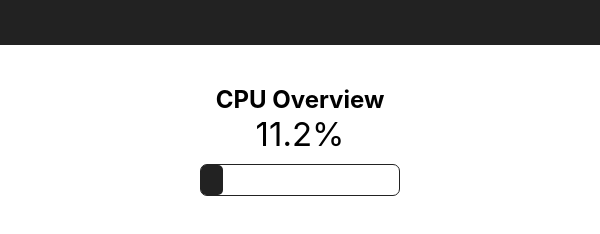
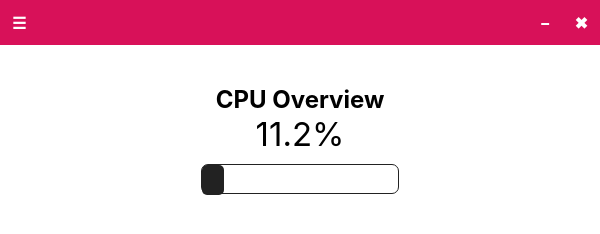
Before and after one commit to ihnatenkoo/Electron-CPU-Monitor, an Electron app: page src/index.html in a window 600 px wide. Drawn offline with Linux system fonts and the light colour scheme.

Commit message:
Create a custom frame, title bar

```diff
--- a/src/index.css
+++ b/src/index.css
@@ -1,17 +1,42 @@
 * {
 	margin: 0;
 	padding: 0;
+	box-sizing: border-box;
 }
 
 body {
+	-webkit-app-region: drag;
 	font-family: -apple-system, BlinkMacSystemFont, 'Segoe UI', Roboto, Helvetica,
 		Arial, sans-serif;
 }
 
 nav {
+	padding: 0 12px;
 	width: 100vw;
 	height: 45px;
-	background-color: #222;
+	display: flex;
+	justify-content: space-between;
+	align-items: center;
+	color: #fff;
+	font-weight: 700;
+	background-color: #d81159;
+}
+
+.right-nav {
+	display: flex;
+	align-items: flex-end;
+	gap: 24px;
+}
+
+.nav-link {
+	-webkit-app-region: no-drag;
+	cursor: pointer;
+	user-select: none;
+	transition: all 0.1s linear;
+}
+
+.nav-link:hover {
+	color: #222;
 }
 
 #title {
--- a/src/index.html
+++ b/src/index.html
@@ -4,9 +4,18 @@
 		<meta charset="UTF-8" />
 		<title>CPU Monitor</title>
 		<link rel="stylesheet" href="index.css" />
+		<script src="./renderer.js"></script>
 	</head>
 	<body>
-		<nav></nav>
+		<nav>
+			<div class="left-nav">
+				<div class="nav-link">&#x2630;</div>
+			</div>
+			<div class="right-nav">
+				<div class="nav-link" id="minimaze">&minus;</div>
+				<div class="nav-link" id="close-app">&#10006;</div>
+			</div>
+		</nav>
 		<section>
 			<h1 id="title">CPU Overview</h1>
 
--- a/src/index.js
+++ b/src/index.js
@@ -6,6 +6,7 @@ const createWindow = () => {
 	const mainWindow = new BrowserWindow({
 		width: 600,
 		height: 500,
+		frame: false,
 		resizable: true,
 		maximizable: false,
 		autoHideMenuBar: true,
```
Also changed, not shown: src/renderer.js (added).
